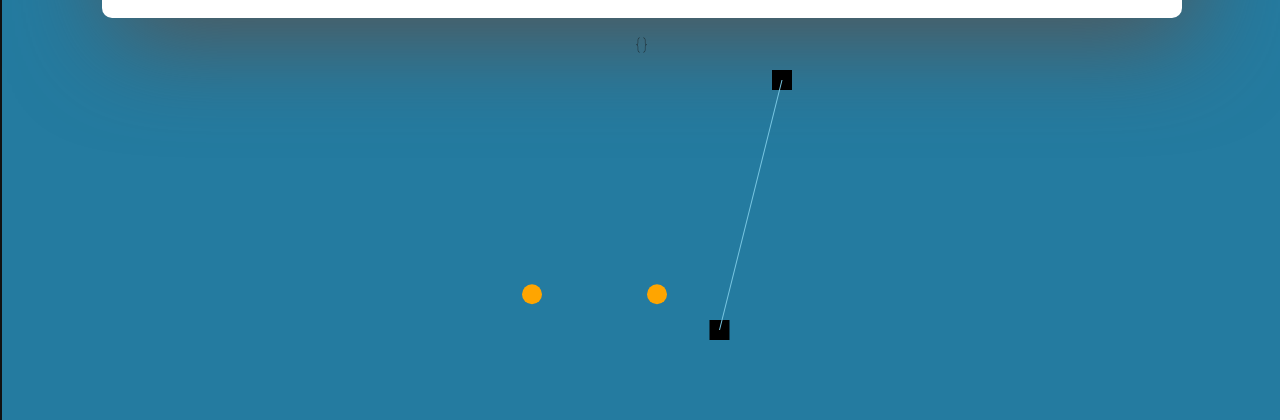
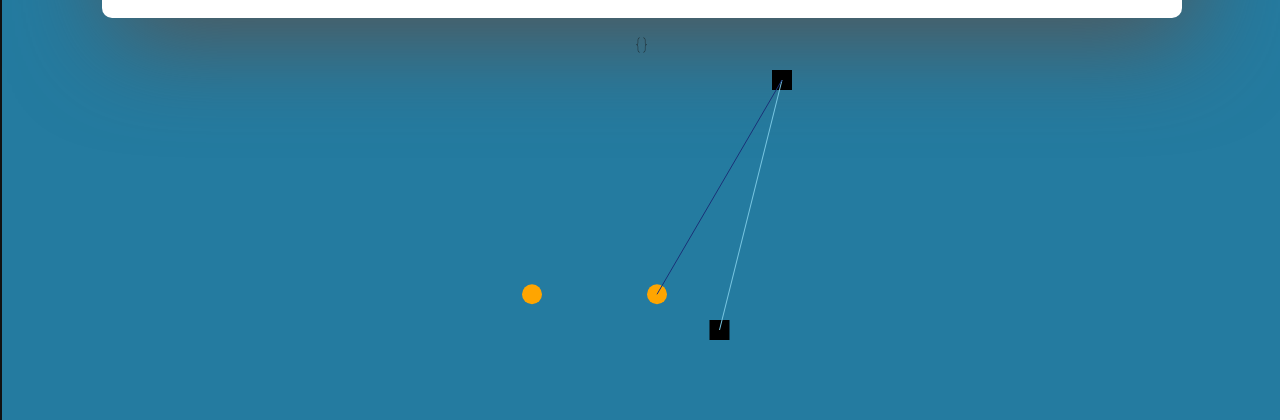
Before and after one commit to f0cus10/sygnal, a React (Create React App) app in the folder client/: page / in a window 1280 px wide. Shown: the part 391-811 px from the top of the page. Built offline with nearby package versions, Linux system fonts and the light colour scheme.

Commit message:
figured out how to dynamically add connections

```diff
--- a/client/src/App.js
+++ b/client/src/App.js
@@ -3,32 +3,25 @@ import logo from './logo.svg';
 import "./App.css";
 import Form from "./Form";
 import { XYPlot, CustomSVGSeries, LineSeries} from 'react-vis';
+import { grid } from "./files/grid.json";
+import { connections } from "./files/connections.json";
+import lineSeries from "react-vis/dist/plot/series/line-series";
+
+/*** what i need to do:
+-axios for GET request of nodes and BS
+-axios for GET request for connections
+-need an API call to post to a JSON file for source & destination links
+-figure out how to use the SVG component
+-need to parse through the data from GET request to produce the JSON
+ ***/
 
 class App extends Component {
 state = {
+  gridData : [],
   fields: {},
-  gridData : [],
   gridId: null,
-  data: [
-  {x: 10, y: 20, customComponent: 'circle', size: 20, style: {fill:'orange'}},
-  {x: 40, y: 20 , customComponent: 'circle', size: 20, style: {fill:'orange'}},
-  {x: 70, y: 50, customComponent: 'square', size: 20},
-  {x: 55, y: 15, customComponent: 'square', size: 20}
-  ],
-  connectionData: [
-    {x: 70, y: 50},
-    {x: 55, y: 15}
-  ]
-
 };
 
-  // formSubmit = (serverData) => {
-  //   const {gridID, grid} = serverData;
-  //   this.setState({
-  //     gridId: gridID,
-  //     gridData: grid
-  //   })
-  // }
 
 render () {
   return (
@@ -38,8 +31,12 @@ render () {
         {JSON.stringify(this.state.fields, null, 2)}
         </p>
         <XYPlot width={300} height={300}>
-          <CustomSVGSeries data = {this.state.data}/>
-          <LineSeries data = {this.state.connectionData}/>
+          <CustomSVGSeries data = {grid}/>
+          {Object.values(connections).map((index) => {
+            return(
+              <LineSeries data={index}/>
+            )
+          })}
         </XYPlot>
     </div>
   );
--- /dev/null
+++ b/client/src/files/connections.json
@@ -0,0 +1,25 @@
+{"connections": {
+    "1": [
+        {
+            "x": 70,
+            "y": 50
+        },
+        {
+            "x": 55,
+            "y": 15
+        }
+    ],
+
+    "2": [
+        {
+            "x": 40,
+            "y": 20
+        },
+        {
+            "x": 70,
+            "y": 50
+
+        }
+
+    ]
+}}
--- /dev/null
+++ b/client/src/files/grid.json
@@ -0,0 +1,32 @@
+{ "grid" : [
+    {
+        "x": 10,
+        "y": 20,
+        "customComponent": "circle",
+        "size": 20,
+        "style": {
+            "fill": "orange"
+        }
+    },
+    {
+        "x": 40,
+        "y": 20 ,
+        "customComponent": "circle",
+        "size": 20,
+        "style": {
+            "fill": "orange"
+        }
+    },
+    {
+        "x": 70,
+        "y": 50,
+        "customComponent": "square",
+        "size": 20
+    },
+    {
+        "x": 55,
+        "y": 15,
+        "customComponent": "square",
+        "size": 20}
+]
+}
```
